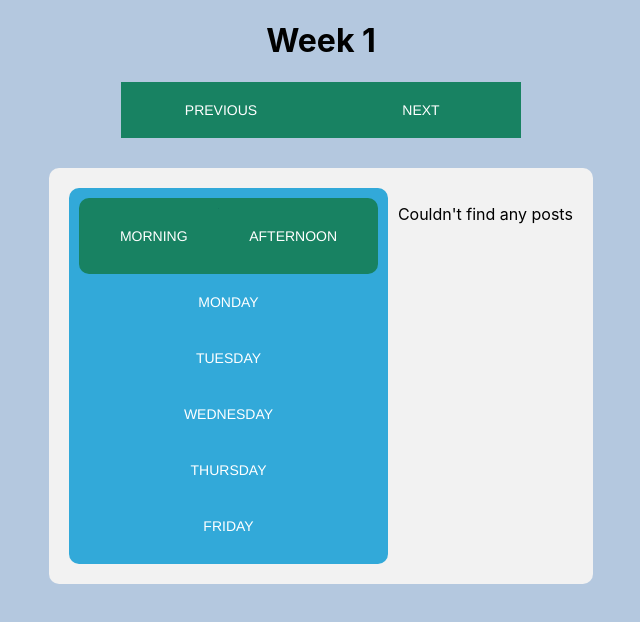
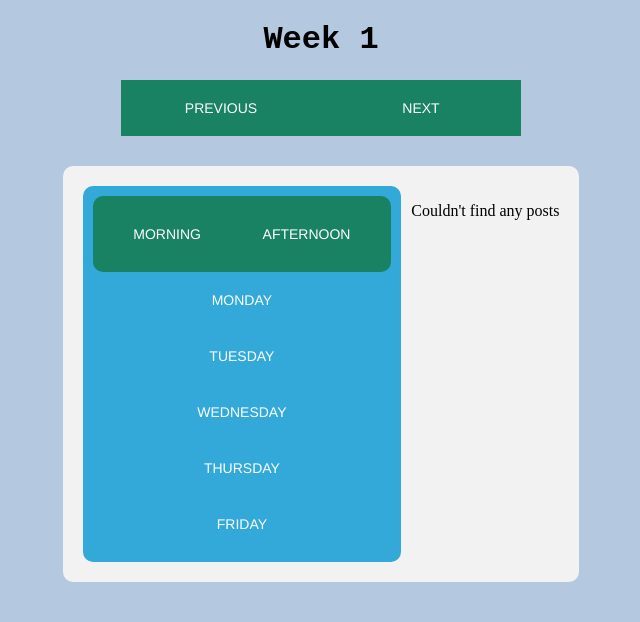
Before and after one commit to SchoolOfCode/bc13_w9_project-frontend-team-fiar, a React app in the folder my-app/: page / in a window 1280 px wide. Shown: the whole page, without its empty margins (319-959 px from the left). Built offline with nearby package versions, Linux system fonts and the light colour scheme; no server answers.

```diff
--- a/my-app/src/components/app/App.css
+++ b/my-app/src/components/app/App.css
@@ -3,6 +3,11 @@
   display: flex;
   flex-direction: column;
   align-items: center;
+  font-family: 'Comfortaa', cursive;
+}
+
+h1{
+  font-family: 'Roboto Mono', monospace;
 }
 
 .sidebar-main {
@@ -34,7 +39,6 @@
   box-sizing: border-box;
   color: #fff;
   cursor: pointer;
-  font-family: "Akzidenz Grotesk BQ Medium", -apple-system, BlinkMacSystemFont, sans-serif;
   font-size: 16px;
   font-weight: 400;
   outline: none;
@@ -69,7 +73,6 @@
   color: #ffffff;
   cursor: pointer;
   display: inline-block;
-  font-family: Clarkson,Helvetica,sans-serif;
   font-size: 14px;
   font-weight: 500;
   letter-spacing: 0;
@@ -159,3 +162,5 @@
   padding: 10px;
   border-radius: 10px;
 }
+
+@import url('https://fonts.googleapis.com/css2?family=Comfortaa:wght@500&family=Roboto+Mono:wght@700&display=swap');
--- a/my-app/src/components/navigation arrows/index.css
+++ b/my-app/src/components/navigation arrows/index.css
@@ -6,7 +6,6 @@
     color: #ffffff;
     cursor: pointer;
     display: inline-block;
-    font-family: Clarkson,Helvetica,sans-serif;
     font-size: 14px;
     font-weight: 500;
     letter-spacing: 0;
```
Also changed, not shown: my-app/src/components/app/App.test.js (+2 -2 lines).
